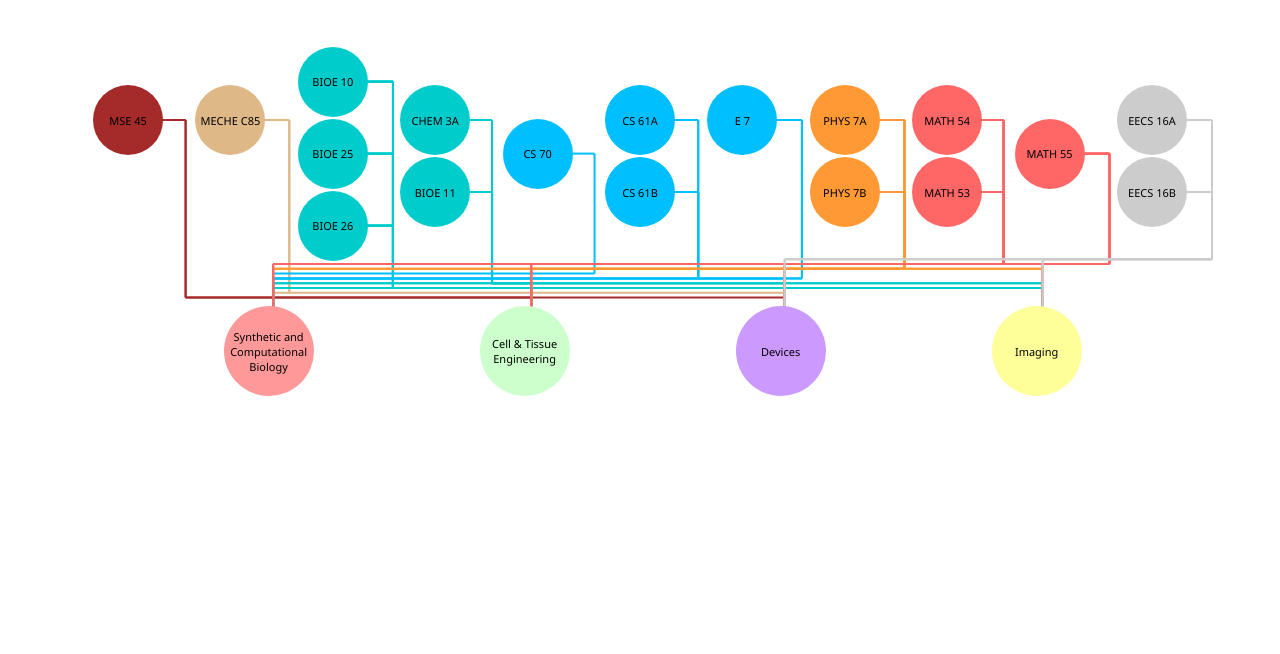
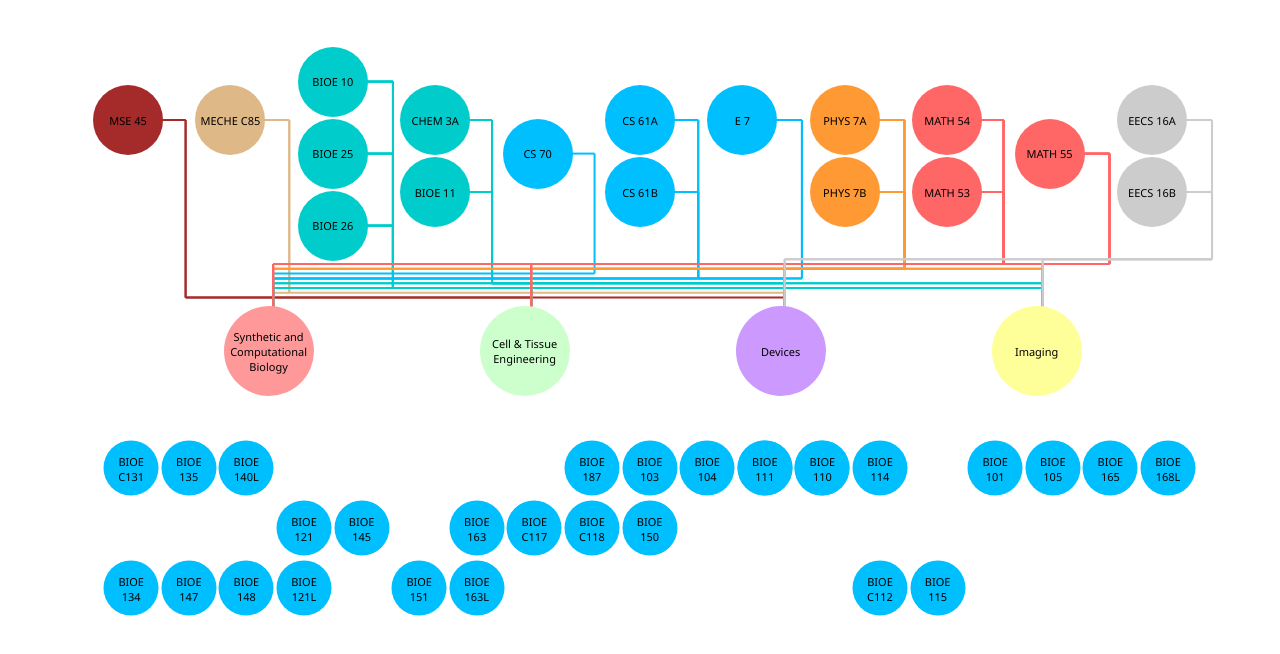
Before and after one commit to crocodile27/bioehs, a React (Create React App) app: page / in a window 1280 px wide. Shown: the top 654 px of the page. Built offline with nearby package versions, Linux system fonts and the light colour scheme.

Commit message:
finished fixing bugs surrounding the arrows

```diff
--- a/src/App.css
+++ b/src/App.css
@@ -55,21 +55,41 @@ svg {
   align-items: center;
 }
 
-.additional-courses-container {
+.upper-div-container {
   position: absolute;
-  top: 42%;
-  left: 13%;
-  width: 80%;
-  height: 15%;
+  top: 50%;
+  left: 8%;
+  width: 90%;
+  height: 50%;
   display: flex;
   justify-content: space-around;
-  align-items: center;
+  align-items:center;
 }
 
 .circle {
   position: absolute;
   width: 70px;
   height: 70px;
+  border-radius: 50%;
+  display: flex;
+  justify-content: center;
+  align-items: center;
+  color: black;
+  font-family: 'Segoe UI', Tahoma, Geneva, Verdana, sans-serif;
+  font-weight: normal;
+  text-align: center;
+  padding: 5px; /* Add padding to ensure text doesn't touch the edges */
+  box-sizing: border-box; /* Include padding in the element's total width and height */
+  font-size: 11px; /* Adjust the font size to fit the text inside the circles */
+  transform: translate(-50%, -50%);
+  transition: all 700ms ease;
+  border: 0px solid;
+}
+
+.small-circle {
+  position: absolute;
+  width: 55px;
+  height: 55px;
   border-radius: 50%;
   display: flex;
   justify-content: center;
@@ -142,6 +162,39 @@ svg {
 #eecs16a { background-color: #cccccc; top: 25%; left: 100%; ;}
 #eecs16b { background-color: #cccccc; top: 40%; left: 100%; ;}
 
+#bioe101 { background-color: #00bfff; top: 17%; left: 77.5%; }
+#bioe105 { background-color: #00bfff; top: 17%; left: 82.5%; }
+#bioec165 { background-color: #00bfff; top: 17%; left: 87.5%; }
+#bioe168l { background-color: #00bfff; top: 17%; left: 92.5%; }
+#bioe110 { background-color: #00bfff; top: 17%; left: 22.5%; }
+#bioe114 { background-color: #00bfff; top: 17%; left: 22.5%; }
+#bioe121 { background-color: #00bfff; top: 32%; left: 17.5%; }
+#bioe121l { background-color: #00bfff; top: 47%; left: 17.5%; }
+#bioe145 { background-color: #00bfff; top: 32%; left: 22.5%; }
+#bioe151 { background-color: #00bfff; top: 47%; left: 27.5%; }
+#bioe163 { background-color: #00bfff; top: 32%; left: 32.5%; }
+#bioe163l { background-color: #00bfff; top: 47%; left: 32.5%; }
+#bioec117 { background-color: #00bfff; top: 32%; left: 37.5%; }
+#bioec118 { background-color: #00bfff; top: 32%; left: 42.5%; }
+#bioe150 { background-color: #00bfff; top: 32%; left: 47.5%; }
+#bioe187 { background-color: #00bfff; top: 17%; left: 42.5%; }
+#bioe103 { background-color: #00bfff; top: 17%; left: 47.5%; }
+#bioe104 { background-color: #00bfff; top: 17%; left: 52.5%; }
+#bioe102 { background-color: #00bfff; top: 17%; left: 57.5%; }
+#bioe111 { background-color: #00bfff; top: 17%; left: 57.5%; }
+#bioe124 { background-color: #00bfff; top: 17%; left: 62.5%; }
+#bioec112 { background-color: #00bfff; top: 47%; left: 67.5%; }
+#bioe115 { background-color: #00bfff; top: 47%; left: 72.5%; }
+#bioe110 { background-color: #00bfff; top: 17%; left: 62.5%; }
+#bioe114 { background-color: #00bfff; top: 17%; left: 67.5%; }
+#bioec131 { background-color: #00bfff; top: 17%; left: 2.5%; }
+#bioe135 { background-color: #00bfff; top: 17%; left: 7.5%; }
+#bioe140l { background-color: #00bfff; top: 17%; left: 12.5%; }
+#bioe134 { background-color: #00bfff; top: 47%; left: 2.5%; }
+#bioe147 { background-color: #00bfff; top: 47%; left: 7.5%; }
+#bioe148 { background-color: #00bfff; top: 47%; left: 12.5%; }
+/* 101:77.5, 105:, 165, 168l */
+/* c131, 135:, 140l:12.5, 134:2.5, 147:7.5, 148:7.5 */
 
 #synthetic { background-color: #ff9999; }
 #cell { background-color: #ccffcc; }
--- a/src/Components/Arrow.tsx
+++ b/src/Components/Arrow.tsx
@@ -26,7 +26,7 @@ const Arrow = ({
   let sideLine: string;
   let bottomLine: string;
   sideLine = (start_x / 1 + 2.5).toString().concat("%");
-  bottomLine = (62 - hiearchy_number).toString().concat("%");
+  bottomLine = hiearchy_number.toString().concat("%");
   start_x = start_x + "%";
   start_y = start_y + "%";
 
--- a/src/Components/CourseMap.1.tsx
+++ b/src/Components/CourseMap.1.tsx
@@ -20,7 +20,35 @@ export const CourseMap = () => {
     ["physics7a", "physics7b", "cell", "devices", "imaging", "synthetic"],
     ["math53", "math54", "math55", "cell", "devices", "imaging", "synthetic"],
     ["eecs16a", "eecs16b", "imaging", "devices"],
+
+    ["bioe101", "bioe105", "bioec165", "imaging", "devices", "bioe11"],
+    ["bioe102", "devices", "synthetic", "cell"],
+    ["bioe103", "devices", "synthetic", "cell"],
+    ["bioe104", "devices", "synthetic", "cell"],
+    ["bioe110", "synthetic", "cell", "bioe11", "bioe10"],
+    ["bioe111", "bioe103", "cell"],
+    ["bioe114", "cell", "imaging", "devices", "bioe11"],
+    ["bioe114", "devices", "synthetic", "cell", "bioe11"],
+    ["bioe115", "bioe114", "bioe11", "synthetic", "cell"],
+    ["bioe121", "bioe121l", "devices"],
+    ["bioe124", "bioe103", "bioe104", "cell"],
+    ["bioe134", "bioe103", "synthetic"],
+    ["bioe135", "synthetic"],
+    ["bioe140l", "bioe11", "synthetic"],
+    ["bioe145", "devices"],
+    ["bioe147", "bioe103", "synthetic"],
+    ["bioe148", "bioe103", "synthetic"],
+    ["bioe150", "devices"],
+    ["bioe151", "devices", "bioe11"],
+    ["bioe163", "bioe163l", "bioe102", "devices"],
+    ["bioe168l", "imaging"],
+    ["bioe187", "devices", "synthetic"],
+    ["bioec112", "bioe102", "synthetic", "cell"],
+    ["bioec117", "bioe102", "devices", "cell"],
+    ["bioec118", "bioe103", "devices", "cell"],
+    ["bioec131", "bioe11", "synthetic"],
   ];
+
   const gen_req_coordinates: {
     course: string;
     x_coordinate: string;
@@ -44,6 +72,38 @@ export const CourseMap = () => {
     { course: "math53", y_coordinate: "40", x_coordinate: "73.5" },
     { course: "eecs16a", y_coordinate: "25", x_coordinate: "91.6" },
     { course: "eecs16b", y_coordinate: "40", x_coordinate: "91.6" },
+    //upper divs
+    { course: "bioe101", y_coordinate: "98", x_coordinate: "75.4" },
+    { course: "bioe105", y_coordinate: "98", x_coordinate: "80.4" },
+    { course: "bioec165", y_coordinate: "98", x_coordinate: "85.4" },
+    { course: "bioe168l", y_coordinate: "98", x_coordinate: "90.4" },
+    { course: "bioe110", y_coordinate: "98", x_coordinate: "20.4" },
+    { course: "bioe114", y_coordinate: "98", x_coordinate: "20.4" },
+    { course: "bioe121", y_coordinate: "32", x_coordinate: "15.4" },
+    { course: "bioe121l", y_coordinate: "47", x_coordinate: "15.4" },
+    { course: "bioe145", y_coordinate: "110", x_coordinate: "20.4" },
+    { course: "bioe151", y_coordinate: "47", x_coordinate: "25.4" },
+    { course: "bioe163", y_coordinate: "32", x_coordinate: "30.4" },
+    { course: "bioe163l", y_coordinate: "47", x_coordinate: "30.4" },
+    { course: "bioec117", y_coordinate: "32", x_coordinate: "35.4" },
+    { course: "bioec118", y_coordinate: "32", x_coordinate: "42" },
+    { course: "bioe150", y_coordinate: "32", x_coordinate: "45.4" },
+    { course: "bioe187", y_coordinate: "98", x_coordinate: "42" },
+    { course: "bioe103", y_coordinate: "98", x_coordinate: "45.4" },
+    { course: "bioe104", y_coordinate: "98", x_coordinate: "50.4" },
+    { course: "bioe102", y_coordinate: "98", x_coordinate: "55.4" },
+    { course: "bioe111", y_coordinate: "98", x_coordinate: "55.4" },
+    { course: "bioe124", y_coordinate: "98", x_coordinate: "60.4" },
+    { course: "bioec112", y_coordinate: "47", x_coordinate: "65.4" },
+    { course: "bioe115", y_coordinate: "47", x_coordinate: "70.4" },
+    { course: "bioe110", y_coordinate: "98", x_coordinate: "60.4" },
+    { course: "bioe114", y_coordinate: "98", x_coordinate: "65.4" },
+    { course: "bioec131", y_coordinate: "98", x_coordinate: "0.4" },
+    { course: "bioe135", y_coordinate: "98", x_coordinate: "5.4" },
+    { course: "bioe140l", y_coordinate: "98", x_coordinate: "10.4" },
+    { course: "bioe134", y_coordinate: "47", x_coordinate: "0.4" },
+    { course: "bioe147", y_coordinate: "47", x_coordinate: "5.4" },
+    { course: "bioe148", y_coordinate: "47", x_coordinate: "10.4" },
   ];
 
   const relationships: {
@@ -56,56 +116,79 @@ export const CourseMap = () => {
       gen_req: ["mse45"],
       concentrations: ["devices", "cell"],
       color: "brown",
-      hiearchy_number: 0,
+      hiearchy_number: 62 - 0,
     },
     {
       gen_req: ["mechec85"],
       concentrations: ["synthetic", "devices"],
       color: "burlywood",
-      hiearchy_number: 1,
+      hiearchy_number: 62 - 1,
     },
     {
       gen_req: ["bioe10", "bioe25", "bioe26"],
       concentrations: ["cell", "devices", "imaging", "synthetic"],
       color: "#00cccc",
-      hiearchy_number: 2,
+      hiearchy_number: 62 - 2,
     },
     {
       gen_req: ["bioe11", "chem3a"],
       concentrations: ["cell", "devices", "imaging", "synthetic"],
       color: "#00cccc",
-      hiearchy_number: 3,
+      hiearchy_number: 62 - 3,
     },
     {
       gen_req: ["e7", "cs61a", "cs61b"],
       concentrations: ["devices", "synthetic"],
       color: "#00bfff",
-      hiearchy_number: 4,
+      hiearchy_number: 62 - 4,
     },
     {
       gen_req: ["cs70"],
       concentrations: ["synthetic"],
       color: "#00bfff",
-      hiearchy_number: 5,
+      hiearchy_number: 62 - 5,
     },
     {
       gen_req: ["physics7a", "physics7b"],
       concentrations: ["cell", "devices", "imaging", "synthetic"],
       color: "#ff9933",
-      hiearchy_number: 6,
+      hiearchy_number: 62 - 6,
     },
     {
       gen_req: ["math53", "math54", "math55"],
       concentrations: ["cell", "devices", "imaging", "synthetic"],
       color: "#ff6666",
-      hiearchy_number: 7,
+      hiearchy_number: 62 - 7,
     },
     {
       gen_req: ["eecs16a", "eecs16b"],
       concentrations: ["imaging", "devices"],
       color: "#cccccc",
-      hiearchy_number: 8,
+      hiearchy_number: 62 - 8,
     },
+    // {
+    //   gen_req: [
+    //     "bioec131",
+    //     "bioe140l",
+    //     "bioe103",
+    //     "bioe104",
+    //     "bioe111",
+    //     "bioe110",
+    //     "bioe114",
+    //   ],
+    //   concentrations: ["synthetic"],
+    //   color: "#00bfff",
+    //   hiearchy_number: 85,
+    // },
+    /* task: something is wrong with 110, 114, think it's something to do with the containers being too much to the left or something...
+
+    */
+    // {
+    //   gen_req: ["bioe134", "bioe147", "bioe148", "bioec112", "bioe115"],
+    //   concentrations: ["synthetic"],
+    //   color: "#00bfff",
+    //   hiearchy_number: 120,
+    // },
   ];
 
   const ListOfCourseInfo: { courseid: string; courseName: string }[] = [
@@ -129,9 +212,44 @@ export const CourseMap = () => {
     { courseid: "eecs16b", courseName: "EECS 16B" },
   ];
 
+  const ListOfUpperDivInfo: { courseid: string; courseName: string }[] = [
+    { courseid: "bioe101", courseName: "BIOE 101" },
+    { courseid: "bioe105", courseName: "BIOE 105" },
+    { courseid: "bioec165", courseName: "BIOE 165" },
+    { courseid: "bioe168l", courseName: "BIOE 168L" },
+    { courseid: "bioe121", courseName: "BIOE 121" },
+    { courseid: "bioe121l", courseName: "BIOE 121L" },
+    { courseid: "bioe145", courseName: "BIOE 145" },
+    { courseid: "bioe151", courseName: "BIOE 151" },
+    { courseid: "bioe163", courseName: "BIOE 163" },
+    { courseid: "bioe163l", courseName: "BIOE 163L" },
+    { courseid: "bioec117", courseName: "BIOE C117" },
+    { courseid: "bioec118", courseName: "BIOE C118" },
+    { courseid: "bioe150", courseName: "BIOE 150" },
+    { courseid: "bioe187", courseName: "BIOE 187" },
+    { courseid: "bioe103", courseName: "BIOE 103" },
+    { courseid: "bioe104", courseName: "BIOE 104" },
+    { courseid: "bioe102", courseName: "BIOE 102" },
+    { courseid: "bioe111", courseName: "BIOE 111" },
+    { courseid: "bioe124", courseName: "BIOE 124" },
+    { courseid: "bioec112", courseName: "BIOE C112" },
+    { courseid: "bioe115", courseName: "BIOE 115" },
+    { courseid: "bioe110", courseName: "BIOE 110" },
+    { courseid: "bioe114", courseName: "BIOE 114" },
+    { courseid: "bioec131", courseName: "BIOE C131" },
+    { courseid: "bioe135", courseName: "BIOE 135" },
+    { courseid: "bioe140l", courseName: "BIOE 140L" },
+    { courseid: "bioe134", courseName: "BIOE 134" },
+    { courseid: "bioe147", courseName: "BIOE 147" },
+    { courseid: "bioe148", courseName: "BIOE 148" },
+  ];
+
   const [NonOpaqueList, setNonOpaqueList] = useState<string[]>([]);
   const [isHoveredOver, setHoveredOver] = useState(false);
   const [OpaqueList, setOpaqueList] = useState<string[]>([]);
+
+  // FUNCTIONS
+  // on MouseOver set hovered over to be true and then set all related courses to be non-opaque
 
   const onMouseOver = (courseId: string) => {
     setHoveredOver(true);
@@ -142,34 +260,38 @@ export const CourseMap = () => {
       }
     }
     totalList = [...new Set(totalList)];
-    setNonOpaqueList(totalList);
     if (listOfConcentrations.includes(courseId)) {
-      const opaqueList = listOfConcentrations.filter(
-        (concentration) => concentration !== courseId
+      let opaqueList = listOfConcentrations.filter(
+        (concentration) => concentration !== courseId // filters out other courses and makes them opaque
       );
-      setOpaqueList(opaqueList);
+      let newTotalList = totalList.filter(
+        (course) => !opaqueList.includes(course)
+      );
+      //task need to remove opaque list from non opaque list
+      console.log(opaqueList);
+      console.log(newTotalList);
+      setOpaqueList(opaqueList); //set all other concentrations to be opaque
+      setNonOpaqueList(newTotalList);
     } else {
       setOpaqueList([]);
+      setNonOpaqueList(totalList);
     }
   };
 
+  // on MouseOut, set hovered over to be equal to false again and set non-opaque list to nothing
   function onMouseOut(courseId: string) {
     setHoveredOver(false);
     setNonOpaqueList([]);
+    setOpaqueList([]);
   }
 
+  //gets the x and y coordiate of the
   function getXYCoordinate(courseId: string) {
-    for (let i = 0; i < gen_req_coordinates.length; i++) {
-      if (courseId === gen_req_coordinates[i].course) {
-        return [
-          gen_req_coordinates[i].x_coordinate,
-          gen_req_coordinates[i].y_coordinate,
-        ];
-      }
-    }
-    return ["0", "0"]; // Return null if the courseId is not found
+    const course = gen_req_coordinates.find((c) => c.course === courseId);
+    return course ? [course.x_coordinate, course.y_coordinate] : ["0", "0"];
   }
 
+  //CourseMap Layout STARTS HERE
   return (
     <div className="main-container">
       <div className="container-arrows">
@@ -180,7 +302,7 @@ export const CourseMap = () => {
                 key={i + subject}
                 className={
                   isHoveredOver
-                    ? NonOpaqueList.includes(relationship.gen_req[0])
+                    ? NonOpaqueList.includes(i) && !OpaqueList.includes(subject)
                       ? "arrow"
                       : "arrow opaque-arrow"
                     : "arrow"
@@ -201,7 +323,8 @@ export const CourseMap = () => {
             key={courseInfo.courseid}
             className={
               isHoveredOver
-                ? NonOpaqueList.includes(courseInfo.courseid)
+                ? NonOpaqueList.includes(courseInfo.courseid) &&
+                  !OpaqueList.includes(courseInfo.courseid)
                   ? "circle highlight-border"
                   : "circle opaque"
                 : "circle"
@@ -267,7 +390,24 @@ export const CourseMap = () => {
           onMouseOut={() => onMouseOut("imaging")}
         />
       </div>
-      <div className="addition-courses-container"></div>
+      <div className="upper-div-container">
+        {ListOfUpperDivInfo.map((courseInfo) => (
+          <GeneralRequirements
+            key={courseInfo.courseid}
+            className={
+              isHoveredOver
+                ? NonOpaqueList.includes(courseInfo.courseid)
+                  ? "small-circle highlight-border"
+                  : "small-circle opaque"
+                : "small-circle"
+            }
+            courseName={courseInfo.courseName}
+            id={courseInfo.courseid}
+            onMouseOver={() => onMouseOver(courseInfo.courseid)}
+            onMouseOut={() => onMouseOut(courseInfo.courseid)}
+          />
+        ))}
+      </div>
     </div>
   );
 };
```
Also changed, not shown: src/Components/Upperdivs.tsx (added, +29 -0 lines).
